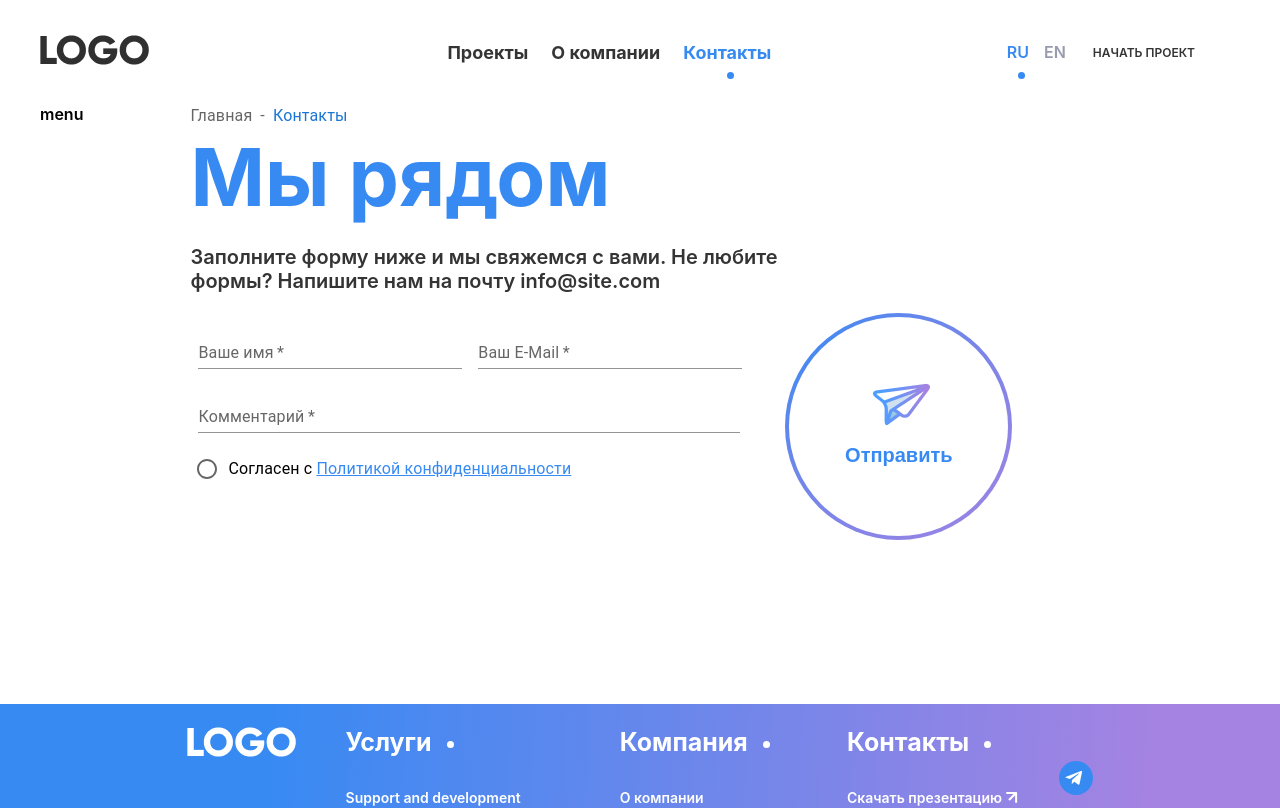
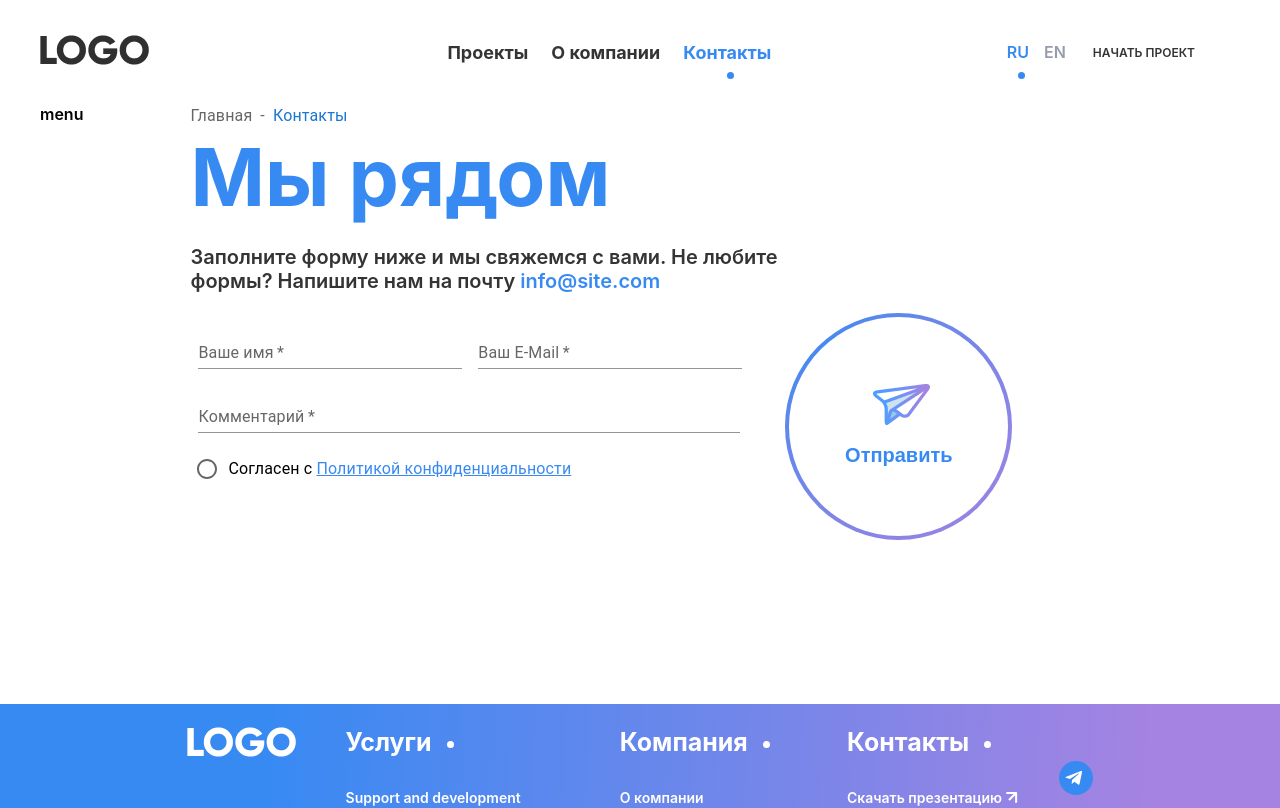
Before and after one commit to anastasiiadmm/logo-test-app, a React (Create React App) app: page /contacts in a window 1280 px wide. Shown: the top 808 px of the page. Built offline with nearby package versions, Linux system fonts and the light colour scheme.

Commit message:
Added translation for contacts component

```diff
--- a/src/assets/scss/_contacts.scss
+++ b/src/assets/scss/_contacts.scss
@@ -23,6 +23,7 @@
 
   &__link {
     color: index.$primary-color;
+    cursor: pointer;
   }
 
   &__button-img {
--- a/src/containers/Contacts/Contacts.js
+++ b/src/containers/Contacts/Contacts.js
@@ -33,8 +33,8 @@ const Contacts = () => {
     <div className="contacts">
       <BreadcrumbComponent homeLink={t("breadcrumbs.main")} textLink={t("breadcrumbs.contacts")} />
       <div>
-        <h1>Мы рядом</h1>
-        <p>Заполните форму ниже и мы свяжемся с вами. Не любите формы? Напишите нам на почту <a>info@site.com</a></p>
+        <h1>{t("contacts.main_text")}</h1>
+        <p>{t("contacts.subtext")} <a className="contacts__link">info@site.com</a></p>
 
         <Box
           className="contacts__form-styles"
--- a/src/locales/translationEN.json
+++ b/src/locales/translationEN.json
@@ -7,5 +7,9 @@
     "projects": "Projects",
     "company": "About company",
     "contacts": "Contacts"
+  },
+  "contacts": {
+    "main_text": "We are close",
+    "subtext": "Fill out the form below and we will contact you. Don't like shapes? Email us"
   }
 }
--- a/src/locales/translationRU.json
+++ b/src/locales/translationRU.json
@@ -7,5 +7,9 @@
     "projects": "Проекты",
     "company": "О компании",
     "contacts": "Контакты"
+  },
+  "contacts": {
+    "main_text": "Мы рядом",
+    "subtext": "Заполните форму ниже и мы свяжемся с вами. Не любите формы? Напишите нам на почту"
   }
 }
```
